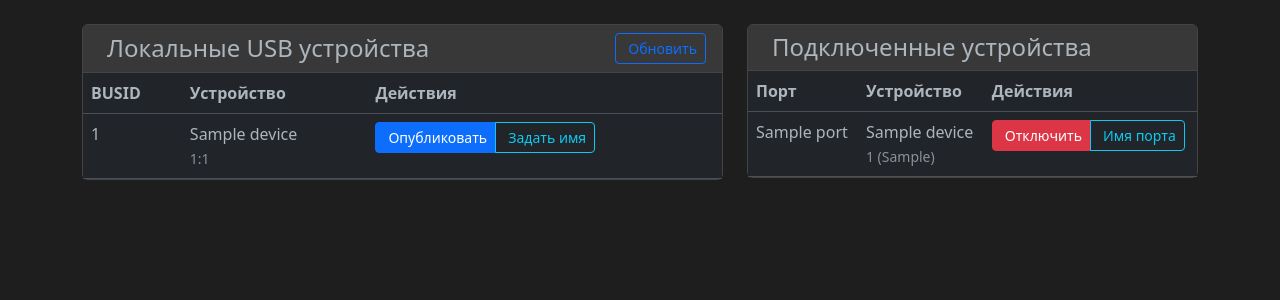
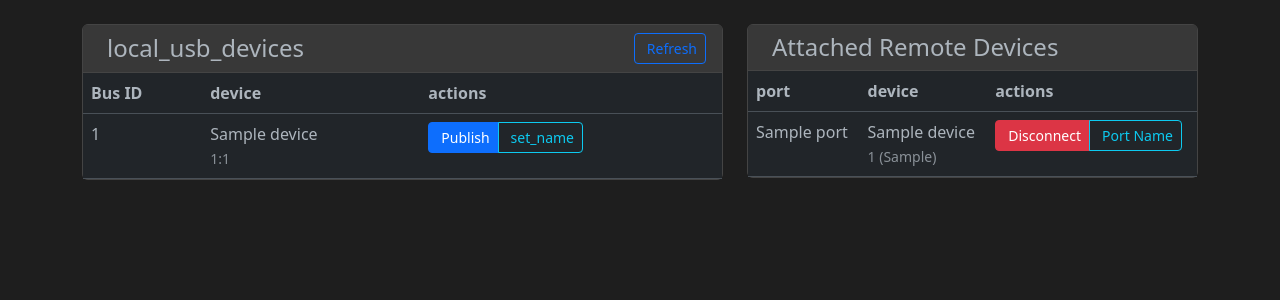
Before and after one commit to maksfaktor/usbip-web, a Flask app: template templates/index.html in a window 1280 px wide. Shown: the top 300 px of the page. Run offline with Flask 3, Linux system fonts and the light colour scheme; tables that the repository leaves empty hold one stand-in row (values such as "Sample post"); the template is opened without the code that fills it: values that come from a table or form of the project are taken from there, most other values are stand-ins (such as "Sample title", 1, 10 or a date in 2020).

Commit message:
Enable users to view local devices with translated interface elements
Implement internationalization for index.html using Flask's translation function, t().

Replit-Commit-Author: Agent
Replit-Commit-Session-Id: 9e34b9be-03c2-4f4c-8408-ad253c365f70
Replit-Commit-Screenshot-Url: https://storage.googleapis.com/screenshot-production-us-central1/3913cd2f-3667-4efe-8dec-14b05e58754b/fd9b9421-0b7b-4f0f-9fb1-7ce164cb4377.jpg

```diff
--- a/templates/index.html
+++ b/templates/index.html
@@ -1,6 +1,6 @@
 {% extends 'base.html' %}
 
-{% block title %}OrangeUSB - Локальные устройства{% endblock %}
+{% block title %}OrangeUSB - {{ t('local_devices') }}{% endblock %}
 
 {% block content %}
 <div class="row">
@@ -8,9 +8,9 @@
     <div class="col-lg-7 mb-4">
         <div class="card">
             <div class="card-header d-flex justify-content-between align-items-center">
-                <h4 class="mb-0"><i class="fas fa-hdd me-2"></i>Локальные USB устройства</h4>
+                <h4 class="mb-0"><i class="fas fa-hdd me-2"></i>{{ t('local_usb_devices') }}</h4>
                 <button class="btn btn-sm btn-outline-primary refresh-devices-btn">
-                    <i class="fas fa-sync-alt me-1"></i>Обновить
+                    <i class="fas fa-sync-alt me-1"></i>{{ t('refresh') }}
                 </button>
             </div>
             <div class="card-body p-0">
@@ -20,9 +20,9 @@
                             <table class="table table-hover mb-0">
                                 <thead>
                                     <tr>
-                                        <th>BUSID</th>
-                                        <th>Устройство</th>
-                                        <th>Действия</th>
+                                        <th>{{ t('busid') }}</th>
+                                        <th>{{ t('device') }}</th>
+                                        <th>{{ t('actions') }}</th>
                                     </tr>
                                 </thead>
                                 <tbody>
@@ -31,7 +31,7 @@
                                         <td>
                                             {{ device.busid }}
                                             {% if device.is_virtual %}
-                                            <span class="badge bg-primary">Виртуальное</span>
+                                            <span class="badge bg-primary">{{ t('virtual') }}</span>
                                             {% endif %}
                                         </td>
                                         <td>
@@ -46,13 +46,13 @@
                                                         data-is-virtual="true"
                                                         data-virtual-id="{{ device.virtual_id }}"
                                                         {% endif %}>
-                                                    <i class="fas fa-share me-1"></i>Опубликовать
+                                                    <i class="fas fa-share me-1"></i>{{ t('publish') }}
                                                 </button>
                                                 {% if not device.is_virtual %}
                                                 <button class="btn btn-outline-info set-alias-btn"
                                                         data-busid="{{ device.busid }}"
                                                         data-device="{{ device.device_name }}">
-                                                    <i class="fas fa-tag me-1"></i>Задать имя
+                                                    <i class="fas fa-tag me-1"></i>{{ t('set_name') }}
                                                 </button>
                                                 {% endif %}
 
@@ -65,7 +65,7 @@
                         </div>
                     {% else %}
                         <div class="alert alert-info m-3">
-                            <i class="fas fa-info-circle me-2"></i>Локальные устройства не найдены или usbip не установлен
+                            <i class="fas fa-info-circle me-2"></i>{{ t('no_local_devices') }}
                         </div>
                     {% endif %}
                 </div>
@@ -77,7 +77,7 @@
     <div class="col-lg-5">
         <div class="card mb-4">
             <div class="card-header">
-                <h4 class="mb-0"><i class="fas fa-plug me-2"></i>Подключенные устройства</h4>
+                <h4 class="mb-0"><i class="fas fa-plug me-2"></i>{{ t('attached_devices') }}</h4>
             </div>
             <div class="card-body p-0">
                 <div class="attached-devices-container">
@@ -86,9 +86,9 @@
                             <table class="table table-hover mb-0">
                                 <thead>
                                     <tr>
-                                        <th>Порт</th>
-                                        <th>Устройство</th>
-                                        <th>Действия</th>
+                                        <th>{{ t('port') }}</th>
+                                        <th>{{ t('device') }}</th>
+                                        <th>{{ t('actions') }}</th>
                                     </tr>
                                 </thead>
                                 <tbody>
@@ -99,7 +99,7 @@
                                             <div>{{ device.device_name }}</div>
                                             <small class="text-muted">{{ device.remote_busid }}
                                                 {% if device.is_virtual %}
-                                                    (виртуальное)
+                                                    ({{ t('virtual') }})
                                                 {% else %}
                                                     ({{ device.remote_host }})
                                                 {% endif %}
@@ -113,12 +113,12 @@
                                                         data-is-virtual="true"
                                                         data-virtual-port-id="{{ device.virtual_port_id }}"
                                                         {% endif %}>
-                                                    <i class="fas fa-unlink me-1"></i>Отключить
+                                                    <i class="fas fa-unlink me-1"></i>{{ t('disconnect') }}
                                                 </button>
                                                 {% if not device.is_virtual %}
                                                 <button class="btn btn-outline-info set-port-name-btn"
                                                         data-port="{{ device.port }}">
-                                                    <i class="fas fa-tag me-1"></i>Имя порта
+                                                    <i class="fas fa-tag me-1"></i>{{ t('port_name') }}
                                                 </button>
                                                 {% endif %}
                                             </div>
@@ -130,7 +130,7 @@
                         </div>
                     {% else %}
                         <div class="alert alert-info m-3">
-                            <i class="fas fa-info-circle me-2"></i>Нет подключенных удаленных устройств
+                            <i class="fas fa-info-circle me-2"></i>{{ t('no_attached_devices') }}
                         </div>
                     {% endif %}
                 </div>
@@ -146,27 +146,27 @@
     <div class="modal-dialog">
         <div class="modal-content">
             <div class="modal-header">
-                <h5 class="modal-title" id="setAliasModalLabel">Задать имя устройству</h5>
+                <h5 class="modal-title" id="setAliasModalLabel">{{ t('set_device_name') }}</h5>
                 <button type="button" class="btn-close" data-bs-dismiss="modal" aria-label="Close"></button>
             </div>
             <form method="POST" action="{{ url_for('device_alias') }}">
                 <div class="modal-body">
                     <div class="mb-3">
-                        <label for="busid" class="form-label">BUSID устройства</label>
+                        <label for="busid" class="form-label">{{ t('busid') }}</label>
                         <input type="text" class="form-control" id="alias_busid" name="busid" readonly>
                     </div>
                     <div class="mb-3">
-                        <label for="alias" class="form-label">Название устройства</label>
+                        <label for="alias" class="form-label">{{ t('device_name') }}</label>
                         <input type="text" class="form-control" id="alias_name" name="alias" required>
                     </div>
                     <div class="mb-3">
-                        <label for="device_info" class="form-label">Дополнительная информация (необязательно)</label>
+                        <label for="device_info" class="form-label">{{ t('additional_info') }}</label>
                         <textarea class="form-control" id="device_info" name="device_info" rows="3"></textarea>
                     </div>
                 </div>
                 <div class="modal-footer">
-                    <button type="button" class="btn btn-secondary" data-bs-dismiss="modal">Отмена</button>
-                    <button type="submit" class="btn btn-primary">Сохранить</button>
+                    <button type="button" class="btn btn-secondary" data-bs-dismiss="modal">{{ t('cancel') }}</button>
+                    <button type="submit" class="btn btn-primary">{{ t('save') }}</button>
                 </div>
             </form>
         </div>
@@ -180,24 +180,24 @@
     <div class="modal-dialog">
         <div class="modal-content">
             <div class="modal-header">
-                <h5 class="modal-title" id="setPortNameModalLabel">Задать имя порту</h5>
+                <h5 class="modal-title" id="setPortNameModalLabel">{{ t('set_port_name') }}</h5>
                 <button type="button" class="btn-close" data-bs-dismiss="modal" aria-label="Close"></button>
             </div>
             <form method="POST" action="{{ url_for('port_name') }}">
                 <div class="modal-body">
                     <div class="mb-3">
-                        <label for="port_number" class="form-label">Номер порта</label>
+                        <label for="port_number" class="form-label">{{ t('port_number') }}</label>
                         <input type="text" class="form-control" id="port_number_field" name="port_number" readonly>
                     </div>
                     <div class="mb-3">
-                        <label for="custom_name" class="form-label">Название порта</label>
+                        <label for="custom_name" class="form-label">{{ t('port_name') }}</label>
                         <input type="text" class="form-control" id="port_custom_name" name="custom_name" required>
-                        <div class="form-text">Например: Принтер, Сканер, Веб-камера и т.д.</div>
+                        <div class="form-text">{{ t('port_example') }}</div>
                     </div>
                 </div>
                 <div class="modal-footer">
-                    <button type="button" class="btn btn-secondary" data-bs-dismiss="modal">Отмена</button>
-                    <button type="submit" class="btn btn-primary">Сохранить</button>
+                    <button type="button" class="btn btn-secondary" data-bs-dismiss="modal">{{ t('cancel') }}</button>
+                    <button type="submit" class="btn btn-primary">{{ t('save') }}</button>
                 </div>
             </form>
         </div>
@@ -209,7 +209,7 @@
     <div class="modal-dialog">
         <div class="modal-content">
             <div class="modal-header">
-                <h5 class="modal-title" id="connectVirtualDeviceModalLabel">Подключить виртуальное устройство</h5>
+                <h5 class="modal-title" id="connectVirtualDeviceModalLabel">{{ t('connect_virtual_device') }}</h5>
                 <button type="button" class="btn-close" data-bs-dismiss="modal" aria-label="Close"></button>
             </div>
             <form method="POST" action="{{ url_for('connect_virtual_device') }}">
@@ -217,21 +217,21 @@
                     <input type="hidden" id="virtual_device_id" name="device_id">
 
                     <div class="mb-3">
-                        <label for="connect_virtual_port_id" class="form-label">Выберите виртуальный порт</label>
+                        <label for="connect_virtual_port_id" class="form-label">{{ t('select_virtual_port') }}</label>
                         <select class="form-select" id="connect_virtual_port_id" name="port_id" required>
-                            <option value="" selected disabled>Выберите порт...</option>
+                            <option value="" selected disabled>{{ t('select_port') }}</option>
                             {% for port in available_virtual_ports %}
-                                <option value="{{ port.id }}">{{ port.name }} ({{ port.port_number or 'Без номера' }})</option>
+                                <option value="{{ port.id }}">{{ port.name }} ({{ port.port_number or t('no_number') }})</option>
                             {% endfor %}
                         </select>
                         <div class="form-text">
-                            Если нет доступных портов, вам нужно сначала создать виртуальный порт на странице "Виртуальные устройства"
+                            {{ t('no_available_ports') }}
                         </div>
                     </div>
                 </div>
                 <div class="modal-footer">
-                    <button type="button" class="btn btn-secondary" data-bs-dismiss="modal">Отмена</button>
-                    <button type="submit" class="btn btn-primary">Подключить</button>
+                    <button type="button" class="btn btn-secondary" data-bs-dismiss="modal">{{ t('cancel') }}</button>
+                    <button type="submit" class="btn btn-primary">{{ t('connect') }}</button>
                 </div>
             </form>
         </div>
@@ -242,11 +242,20 @@
 {% block extra_js %}
 <script>
 // Обработчик для кнопки публикации устройства
+// Тексты сообщений для использования в JS
+const messages = {
+    busid_not_specified: "{{ t('busid_not_specified') }}",
+    publishing: "{{ t('publishing') }}",
+    publish_success: "{{ t('publish_success') }}",
+    error: "{{ t('error') }}",
+    port_not_specified: "{{ t('port_not_specified') }}"
+};
+
 document.querySelectorAll('.bind-device-btn').forEach(button => {
     button.addEventListener('click', function() {
         const busid = this.getAttribute('data-busid');
         if (!busid) {
-            showNotification('BUSID устройства не указан', 'danger');
+            showNotification(messages.busid_not_specified, 'danger');
             return;
         }
 
@@ -266,7 +275,7 @@ document.querySelectorAll('.bind-device-btn').forEach(button => {
 
         // Меняем состояние кнопки
         const originalText = this.innerHTML;
-        this.innerHTML = '<i class="fas fa-spinner fa-spin me-1"></i>Публикация...';
+        this.innerHTML = `<i class="fas fa-spinner fa-spin me-1"></i>${messages.publishing}`;
         this.disabled = true;
 
         // Отправляем запрос на публикацию
@@ -282,13 +291,13 @@ document.querySelectorAll('.bind-device-btn').forEach(button => {
         .then(response => response.json())
         .then(data => {
             if (data.success) {
-                showNotification(`Устройство ${busid} успешно опубликовано`, 'success');
+                showNotification(`${messages.publish_success} ${busid}`, 'success');
             } else {
-                showNotification(`Ошибка: ${data.message}`, 'danger');
+                showNotification(`${messages.error}: ${data.message}`, 'danger');
             }
         })
         .catch(error => {
-            showNotification(`Ошибка: ${error}`, 'danger');
+            showNotification(`${messages.error}: ${error}`, 'danger');
         })
         .finally(() => {
             // Восстанавливаем состояние кнопки
@@ -303,7 +312,7 @@ document.querySelectorAll('.detach-device-btn').forEach(button => {
     button.addEventListener('click', function() {
         const port = this.getAttribute('data-port');
         if (!port) {
-            showNotification('Порт устройства не указан', 'danger');
+            showNotification(messages.port_not_specified, 'danger');
             return;
         }
 
@@ -313,13 +322,13 @@ document.querySelectorAll('.detach-device-btn').forEach(button => {
 
         if (isVirtual && virtualPortId) {
             // Для виртуальных портов отправляем запрос на отключение виртуального устройства
-            if (!confirm(`Вы уверены, что хотите отключить виртуальное устройство от порта?`)) {
+            if (!confirm(`{{ t('confirm_disconnect_virtual') }}`)) {
                 return;
             }
 
             // Меняем состояние кнопки
             const originalText = this.innerHTML;
-            this.innerHTML = '<i class="fas fa-spinner fa-spin me-1"></i>Отключение...';
+            this.innerHTML = `<i class="fas fa-spinner fa-spin me-1"></i>{{ t('disconnecting') }}`;
             this.disabled = true;
 
             // Отправляем форму на отключение виртуального устройства
@@ -334,18 +343,18 @@ document.querySelectorAll('.detach-device-btn').forEach(button => {
             })
             .then(response => {
                 if (response.ok) {
-                    showNotification('Виртуальное устройство успешно отключено', 'success');
+                    showNotification('{{ t('virtual_device_disconnected') }}', 'success');
                     // Перезагружаем страницу для обновления списка
                     window.location.reload();
                 } else {
-                    showNotification('Ошибка при отключении виртуального устройства', 'danger');
+                    showNotification('{{ t('virtual_device_disconnect_error') }}', 'danger');
                     // Восстанавливаем состояние кнопки
                     this.innerHTML = originalText;
                     this.disabled = false;
                 }
             })
             .catch(error => {
-                showNotification(`Ошибка: ${error}`, 'danger');
+                showNotification(`${messages.error}: ${error}`, 'danger');
                 // Восстанавливаем состояние кнопки
                 this.innerHTML = originalText;
                 this.disabled = false;
@@ -355,13 +364,13 @@ document.querySelectorAll('.detach-device-btn').forEach(button => {
         }
 
         // Для реальных устройств выполняем обычное отключение через USBIP
-        if (!confirm(`Вы уверены, что хотите отключить устройство на порту ${port}?`)) {
+        if (!confirm(`{{ t('confirm_disconnect') }} ${port}?`)) {
             return;
         }
 
         // Меняем состояние кнопки
         const originalText = this.innerHTML;
-        this.innerHTML = '<i class="fas fa-spinner fa-spin me-1"></i>Отключение...';
+        this.innerHTML = `<i class="fas fa-spinner fa-spin me-1"></i>{{ t('disconnecting') }}`;
         this.disabled = true;
 
         // Отправляем запрос на отключение
@@ -377,23 +386,23 @@ document.querySelectorAll('.detach-device-btn').forEach(button => {
         .then(response => response.json())
         .then(data => {
             if (data.success) {
-                showNotification(`Устройство на порту ${port} успешно отключено`, 'success');
+                showNotification(`{{ t('device_disconnected') }} ${port}`, 'success');
                 // Удаляем строку из таблицы
                 this.closest('tr').remove();
                 // Если таблица пуста, показываем сообщение
                 if (document.querySelectorAll('.attached-devices-container tbody tr').length === 0) {
                     document.querySelector('.attached-devices-container').innerHTML = `
                         <div class="alert alert-info m-3">
-                            <i class="fas fa-info-circle me-2"></i>Нет подключенных удаленных устройств
+                            <i class="fas fa-info-circle me-2"></i>{{ t('no_attached_devices') }}
                         </div>
                     `;
                 }
             } else {
-                showNotification(`Ошибка: ${data.message}`, 'danger');
+                showNotification(`${messages.error}: ${data.message}`, 'danger');
             }
         })
         .catch(error => {
-            showNotification(`Ошибка: ${error}`, 'danger');
+            showNotification(`${messages.error}: ${error}`, 'danger');
         })
         .finally(() => {
             // Восстанавливаем состояние кнопки
```
